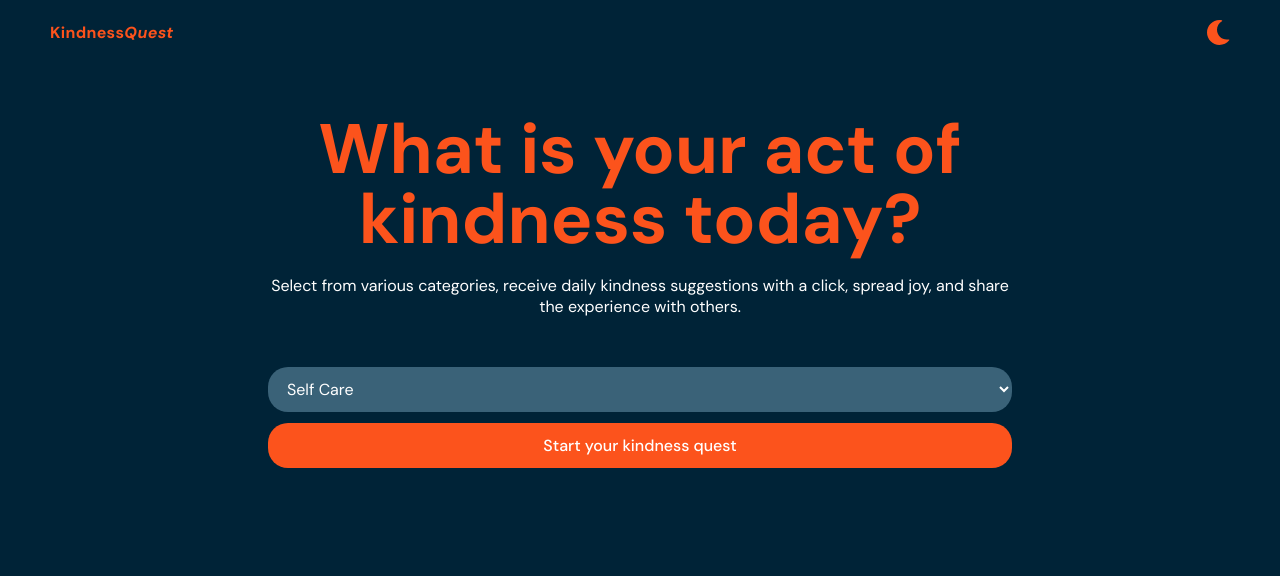
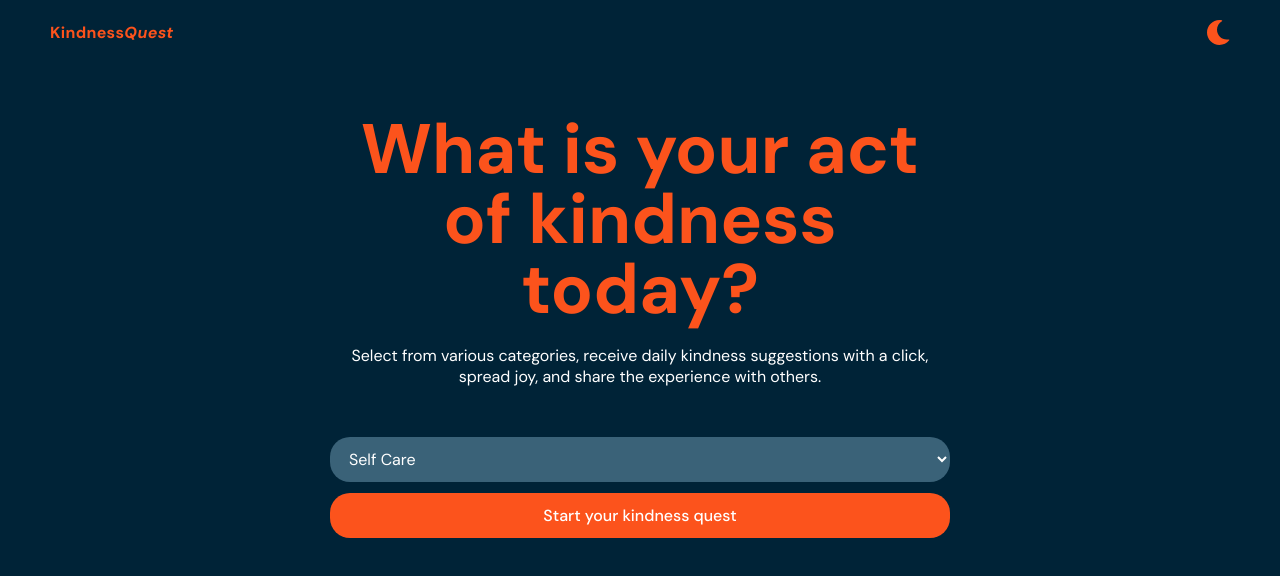
Before and after one commit to deecaulcrick/kindness-quest, a React (Vite) app: page / in a window 1280 px wide. Shown: the top 576 px of the page. Built offline with nearby package versions, Linux system fonts and the light colour scheme.

Commit message:
adjusted media queries

```diff
--- a/src/App.css
+++ b/src/App.css
@@ -29,7 +29,7 @@
 }
 
 .hero {
-    padding: 50px 20px;
+    padding: 50px 10px;
     display: flex;
     flex-direction: column;
     justify-content: center;
@@ -38,15 +38,15 @@
 }
 
 .heroText {
-    width: 60%;
-    font-size: 50px;
+    width: 80%;
+    font-size: 40px;
     line-height: 1em;
     color: var(--orange);
 }
 
 .hero p {
     margin-top: 20px;
-    width: 60%;
+    width: 80%;
 }
 
 .demo {
@@ -134,12 +134,17 @@ select {
 
     .heroText {
         font-size: 70px;
+        width: 50%;
+    }
+
+    .hero p {
+        width: 50%;
     }
 
     select,
     .button,
     .result-card {
-        width: 60%;
+        width: 50%;
     }
 
     .result-card {
--- a/src/components/Hero.jsx
+++ b/src/components/Hero.jsx
@@ -4,7 +4,7 @@ function Hero() {
 
   return (
     <div className="hero">
-      <h1 className='heroText'>What is your act of <br />kindness today?</h1>
+      <h1 className='heroText'>What is your act of kindness today?</h1>
       <p>Select from various categories, receive daily kindness suggestions with a click, spread joy, and share the experience with others.</p>
     </div>
   )
```
